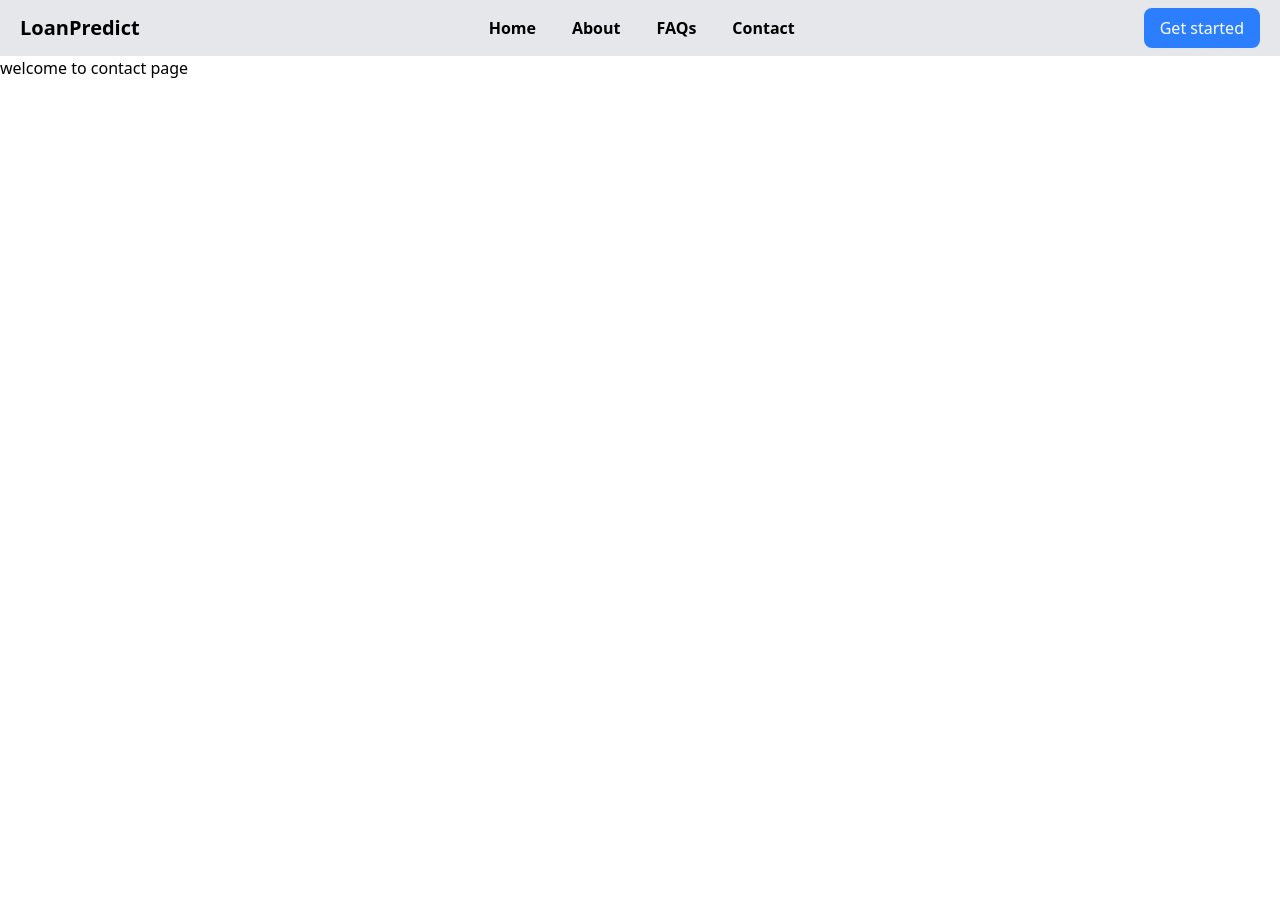
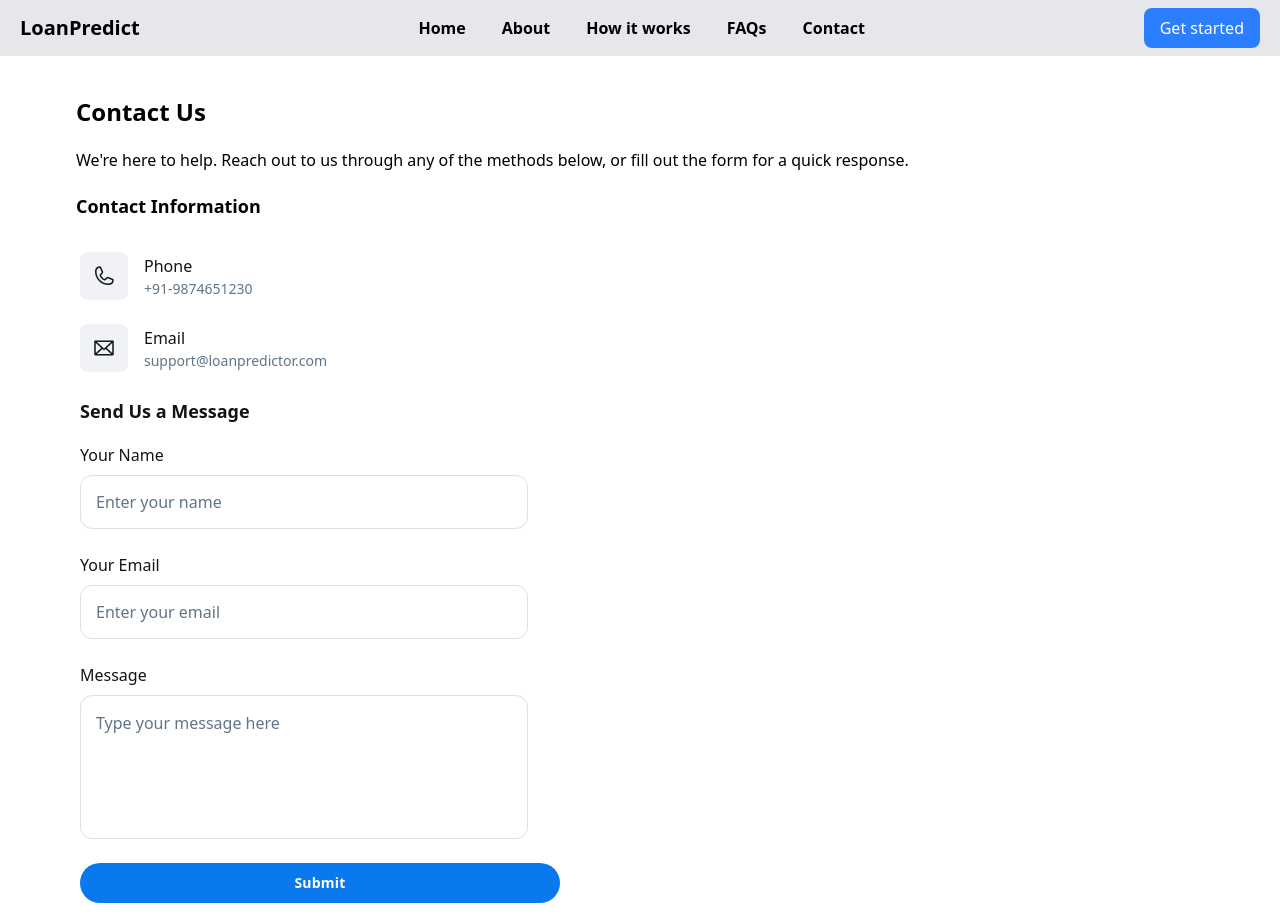
Before and after one commit to saksham-jais/Loan_Prediction_Model, a React (Vite) app in the folder loan_application_frontend/: page /contact in a window 1280 px wide. Before the commit the page ends 800 px from the top, so only its background shows below. Built offline with nearby package versions, Linux system fonts and the light colour scheme.

Commit message:
adding contact page including  submission form having name , email and message.

```diff
--- a/loan_application_frontend/components/about.jsx
+++ b/loan_application_frontend/components/about.jsx
@@ -2,7 +2,9 @@ import React from 'react'
 
 const about = () => {
   return (
-    <div>welcome to about page</div>
+    <div className="bg-gary-200">
+      <h1 className="text-2xl font-bold text-center py-5">About Us</h1>
+    </div>
   )
 }
 
--- a/loan_application_frontend/components/contact.jsx
+++ b/loan_application_frontend/components/contact.jsx
@@ -1,8 +1,81 @@
 import React from 'react'
+import { useState } from 'react';
 
 const contact = () => {
+  const [name, setName] = useState('');
+  const [email, setEmail] = useState('');
+  const [message, setMessage] = useState('');
+
   return (
-    <div>welcome to contact page</div>
+    <div className="lg:max-w-6xl sm:max-w-[350px] md:max-w-3xl mx-auto ">
+      <h1 className="text-2xl px-3 font-semibold py-5 mt-5">Contact Us</h1>
+
+      <h2 className=" px-3 grow">We're here to help. Reach out to us through any of the methods below, or fill out the form for a quick response.</h2>
+      <h1 className="text-lg px-3  font-semibold py-5 grow">Contact Information</h1>
+      <div className="flex items-center gap-4 bg-white px-4 min-h-[72px] py-2">
+        <div className="text-[#111418] flex items-center justify-center rounded-lg bg-[#f0f2f5] shrink-0 size-12" data-icon="Phone" data-size="24px" data-weight="regular">
+          <svg xmlns="http://www.w3.org/2000/svg" width="24px" height="24px" fill="currentColor" viewBox="0 0 256 256">
+            <path d="M222.37,158.46l-47.11-21.11-.13-.06a16,16,0,0,0-15.17,1.4,8.12,8.12,0,0,0-.75.56L134.87,160c-15.42-7.49-31.34-23.29-38.83-38.51l20.78-24.71c.2-.25.39-.5.57-.77a16,16,0,0,0,1.32-15.06l0-.12L97.54,33.64a16,16,0,0,0-16.62-9.52A56.26,56.26,0,0,0,32,80c0,79.4,64.6,144,144,144a56.26,56.26,0,0,0,55.88-48.92A16,16,0,0,0,222.37,158.46ZM176,208A128.14,128.14,0,0,1,48,80,40.2,40.2,0,0,1,82.87,40a.61.61,0,0,0,0,.12l21,47L83.2,111.86a6.13,6.13,0,0,0-.57.77,16,16,0,0,0-1,15.7c9.06,18.53,27.73,37.06,46.46,46.11a16,16,0,0,0,15.75-1.14,8.44,8.44,0,0,0,.74-.56L168.89,152l47,21.05h0s.08,0,.11,0A40.21,40.21,0,0,1,176,208Z"></path>
+          </svg>
+        </div>
+        <div className="flex flex-col justify-center">
+          <p className="text-[#111418] text-base font-medium leading-normal line-clamp-1">Phone</p>
+          <p className="text-[#60758a] text-sm font-normal leading-normal line-clamp-2">+91-9874651230</p>
+        </div>
+      </div>
+      <div className="flex items-center gap-4 bg-white px-4 min-h-[72px] py-2">
+        <div className="text-[#111418] flex items-center justify-center rounded-lg bg-[#f0f2f5] shrink-0 size-12" data-icon="Envelope" data-size="24px" data-weight="regular">
+          <svg xmlns="http://www.w3.org/2000/svg" width="24px" height="24px" fill="currentColor" viewBox="0 0 256 256">
+            <path d="M224,48H32a8,8,0,0,0-8,8V192a16,16,0,0,0,16,16H216a16,16,0,0,0,16-16V56A8,8,0,0,0,224,48Zm-96,85.15L52.57,64H203.43ZM98.71,128,40,181.81V74.19Zm11.84,10.85,12,11.05a8,8,0,0,0,10.82,0l12-11.05,58,53.15H52.57ZM157.29,128,216,74.18V181.82Z"></path>
+          </svg>
+        </div>
+        <div className="flex flex-col justify-center">
+          <p className="text-[#111418] text-base font-medium leading-normal line-clamp-1">Email</p>
+          <p className="text-[#60758a] text-sm font-normal leading-normal line-clamp-2">support@loanpredictor.com</p>
+        </div>
+      </div>
+      <h3 className="text-[#111418] text-lg font-semibold leading-tight  px-4 pb-2 pt-4">Send Us a Message</h3>
+      <div className="flex max-w-[480px] flex-wrap items-end gap-4 px-4 py-3">
+        <label className="flex flex-col min-w-40 flex-1">
+          <p className="text-[#111418] text-base font-medium leading-normal pb-2">Your Name</p>
+          <input
+            placeholder="Enter your name"
+            className="form-input flex w-full min-w-0 flex-1 resize-none overflow-hidden rounded-xl text-[#111418] border border-[#dbe0e6] bg-white focus:border-[#dbe0e6] h-14 placeholder:text-[#60758a] p-[15px] text-base font-normal leading-normal"
+            value={name}
+            onChange={(e) => setName(e.target.value)}
+          />
+        </label>
+      </div>
+      <div className="flex max-w-[480px] flex-wrap items-end gap-4 px-4 py-3">
+        <label className="flex flex-col min-w-40 flex-1">
+          <p className="text-[#111418] text-base font-medium leading-normal pb-2">Your Email</p>
+          <input
+            placeholder="Enter your email"
+            className="form-input flex w-full min-w-0 flex-1 resize-none overflow-hidden rounded-xl text-[#111418] border border-[#dbe0e6] bg-white focus:border-[#dbe0e6] h-14 placeholder:text-[#60758a] p-[15px] text-base font-normal leading-normal"
+            value={email}
+            onChange={(e) => setEmail(e.target.value)}
+          />
+        </label>
+      </div>
+      <div class="flex max-w-[480px] flex-wrap items-end gap-4 px-4 py-3">
+              <label className="flex flex-col min-w-40 flex-1">
+                <p className="text-[#111418] text-base font-medium leading-normal pb-2">Message</p>
+                <textarea
+                  placeholder="Type your message here"
+                  class="form-input flex w-full min-w-0 flex-1 resize-none overflow-hidden rounded-xl text-[#111418] focus:outline-0 focus:ring-0 border border-[#dbe0e6] bg-white focus:border-[#dbe0e6] min-h-36 placeholder:text-[#60758a] p-[15px] text-base font-normal leading-normal"
+                  value={message}
+                  onChange={(e) => setMessage(e.target.value)}
+                ></textarea>
+              </label>
+            </div>
+            <div class="flex px-4 py-3">
+              <button
+                className="flex min-w-[84px] max-w-[480px] cursor-pointer items-center justify-center overflow-hidden rounded-full h-10 px-4 flex-1 bg-[#0b79ee] text-white text-sm font-bold leading-normal tracking-[0.015em]"
+              >
+                <span class="truncate">Submit</span>
+              </button>
+            </div>
+    </div>
   )
 }
 
--- /dev/null
+++ b/loan_application_frontend/components/working.jsx
@@ -0,0 +1,9 @@
+import React from 'react'
+
+const working = () => {
+  return (
+    <div>welcome to how it works page</div>
+  )
+}
+
+export default working
--- a/loan_application_frontend/src/App.jsx
+++ b/loan_application_frontend/src/App.jsx
@@ -3,6 +3,7 @@ import Home from '../components/home';
 import Contact from '../components/contact';
 import About from '../components/about';
 import Faq from '../components/faq';
+import  Working from '../components/working';
 import { Routes, Route, Link } from 'react-router-dom';
 const App = () => {
   return (
@@ -20,6 +21,9 @@ const App = () => {
           <Link className='hover:text-emerald-800 transition duration-300 hover:underline' to="/about">About</Link>
         </li>
         <li>
+          <Link className='hover:text-emerald-800 transition duration-300 hover:underline' to="/working">How it works</Link>
+        </li>
+        <li>
           <Link className='hover:text-emerald-800 transition duration-300 hover:underline' to="/faq">FAQs</Link>
         </li>
         <li>
@@ -35,9 +39,10 @@ const App = () => {
 
     <Routes>
         <Route path="/" element={<Home/>}/>
+        <Route path="/about" element={<About/>}/>
+        <Route path="/working" element={<Working/>}/>
+        <Route path="/faq" element={<Faq/>}/>
         <Route path="/contact" element={<Contact/>}/>
-        <Route path="/about" element={<About/>}/>
-        <Route path="/faq" element={<Faq/>}/>
     </Routes>
 
    </>
```
